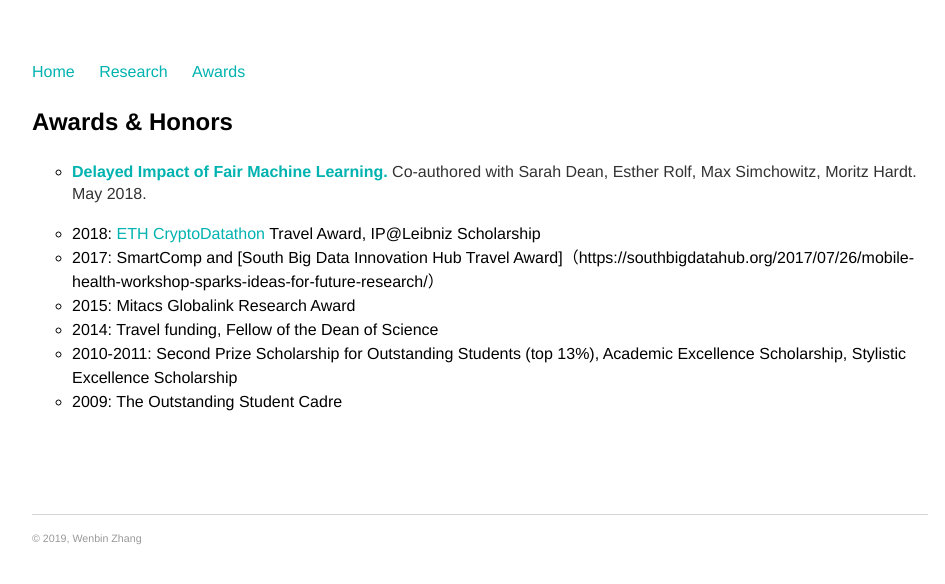
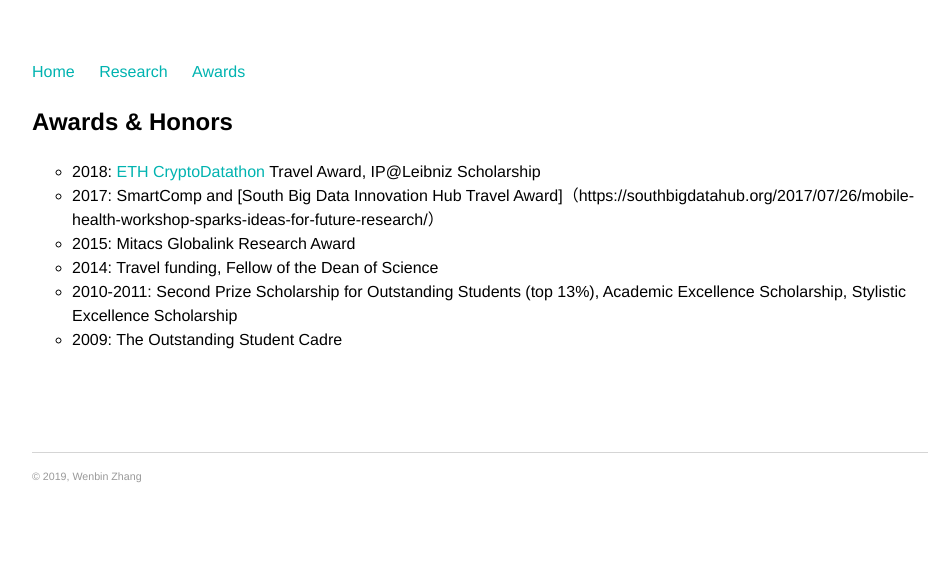
Before and after one commit to vanbanTruong/vanbanTruong.github.io, a Jekyll site: the page built from awards.md, in a window 1280 px wide. Shown: the top 584 px of the page, without its empty margins (160-1105 px from the left). Built offline with Jekyll 4.4.1, drawn with Linux system fonts in a browser that asks for light colours.

Commit message:
Update awards.md

```diff
--- a/awards.md
+++ b/awards.md
@@ -5,9 +5,6 @@ title: Awards
 
 ### Awards & Honors
 
-* [**Delayed Impact of Fair Machine Learning.**](https://bair.berkeley.edu/blog/2018/05/17/delayed-impact/) Co-authored with Sarah Dean, Esther Rolf, Max Simchowitz, Moritz Hardt. May 2018.
-
-
 * 2018: [ETH CryptoDatathon](https://www.cryptodatathon.com/) Travel Award, IP@Leibniz Scholarship
 * 2017: SmartComp and [South Big Data Innovation Hub Travel Award]（https://southbigdatahub.org/2017/07/26/mobile-health-workshop-sparks-ideas-for-future-research/）
 * 2015: Mitacs Globalink Research Award
```
